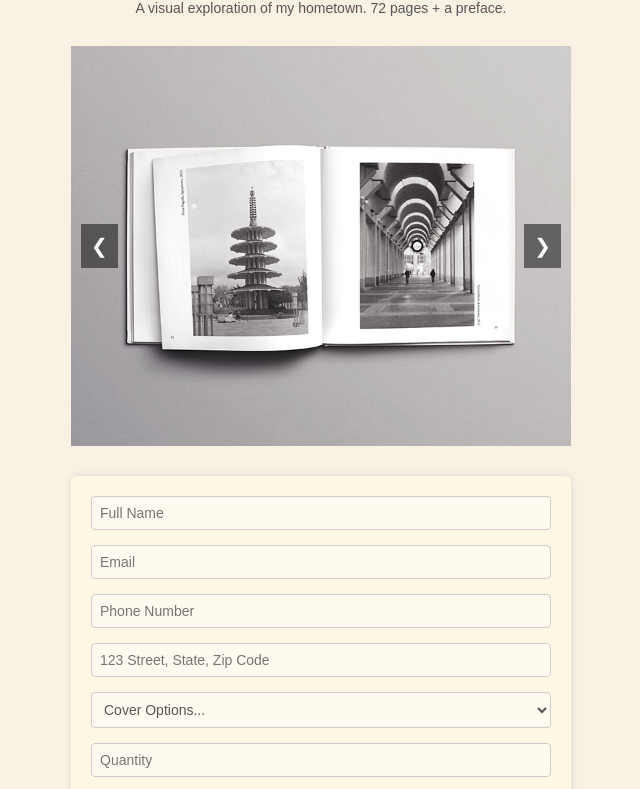
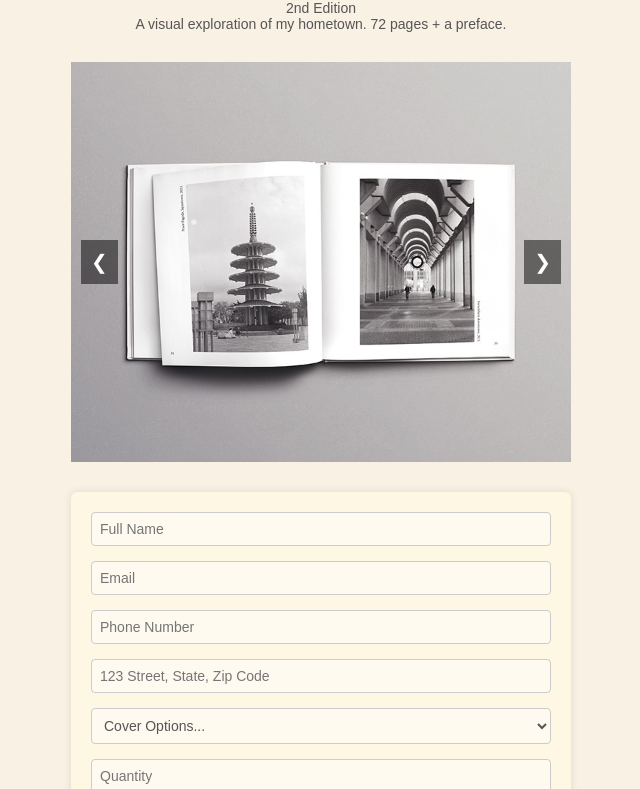
Before and after one commit to kiara-gil/kiara-gil.github.io, a plain HTML site: page index.html in a window 1280 px wide. Shown: the part 102-891 px from the top of the page, without its empty margins (319-959 px from the left). Drawn offline with Linux system fonts and the light colour scheme.

Commit message:
Update index.html

```diff
--- a/index.html
+++ b/index.html
@@ -24,6 +24,7 @@
 <body>
     <div class="header">
         <h1>TO LIVE AND DIE IN SF</h1>
+        <p>2nd Edition</p>
         <p>A visual exploration of my hometown. 72 pages + a preface.</p>
 <!--         <p>Preview the first 10 pages <a href="http://kiara-gil.com/tldsf-preview">HERE</a>.</p> -->
     </div>
```
